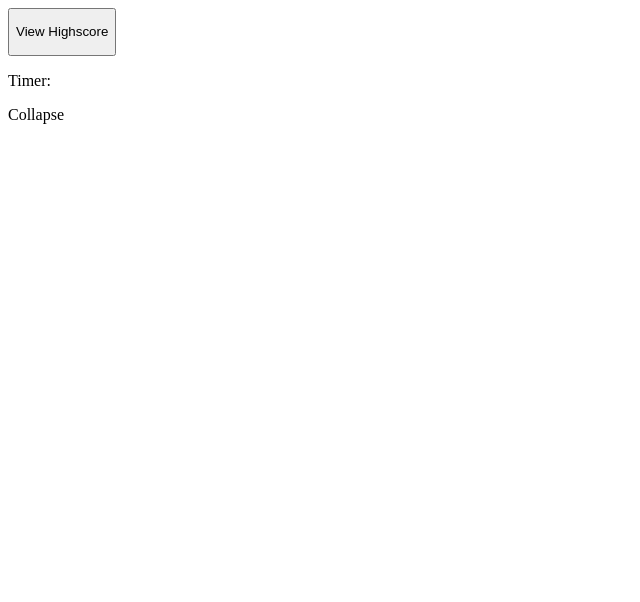
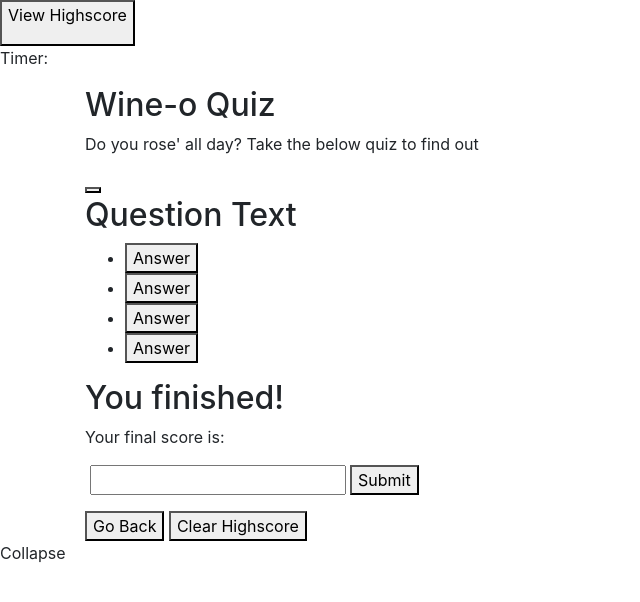
Before and after one commit to brennagood-93/wk4brennagood_codequiz, a plain HTML site: page index.html in a window 1280 px wide. Shown: the whole page, without its empty margins (0-640 px from the left). Drawn offline with nearby package versions, Linux system fonts and the light colour scheme.

Commit message:
Html page

```diff
--- a/index.html
+++ b/index.html
@@ -3,23 +3,79 @@
 <head>
     <meta charset="UTF-8">
     <meta name="viewport" content="width=device-width, initial-scale=1.0">
+    <link rel="stylesheet" href="https://stackpath.bootstrapcdn.com/bootstrap/4.5.0/css/bootstrap.min.css" integrity="sha384-9aIt2nRpC12Uk9gS9baDl411NQApFmC26EwAOH8WgZl5MYYxFfc+NcPb1dKGj7Sk" crossorigin="anonymous">
+    <link rel="stylesheet" href="style.css">
     <title>Document</title>
 </head>
 <body>
     <!-- Header with timer -->
     <header>
-        <button id = "highschore"> <p> View Highscore </p></button>
+        <button id = "highscore"> <p> View Highscore </p></button>
         <div id = "timer">
             <p> Timer: <span id="timeLeft"></span></p>
         </div>
     </header>
-    <!-- separate div for start page that changes to display hidden (display: none) when you click start -->
-    <div class=""></div>
+    <div class = "container">
+        <div class="row">
+            <section class="col-md-6">
+        <!-- separate div for start page that changes to display hidden (display: none) when you click start -->
+        <div class = "startPage" id="startPage">
+            <h2> Wine-o Quiz</h2>
+            <p> Do you rose' all day? Take the below quiz to find out</p>
+            <button class = "startButton" id = "startButton"></button>
+            <img src="" alt="" class="img-fluid">
+
+        </div>
     <!-- seperate div for question content -->
+        <div class="questionContent" id="questionPage">
+
+
+
     <!-- each question is a heading with 4 buttons beneath it
      use js to replace text in heading and buttons eath time any answer is selecten-->
-    <!-- separate dive for results page -->
+     <h2 id="questionSpace"> Question Text</h2>
+        <ul>
+            <li><button class = "answerButton" id = "answerButton"> Answer</button></li>
+            <li><button class = "answerButton" id = "answerButton"> Answer</button></li>
+            <li><button class = "answerButton" id = "answerButton"> Answer</button></li>
+            <li><button class = "answerButton" id = "answerButton"> Answer</button></li>
+
+
+        </ul>
+
+    </div>
+     <!-- separate dive for results page -->
+     <div class="resultsPage" id="resultsPage">
+        <h2> You finished!</h2>
+        <p>Your final score is: <span id = "finalScore"></span></p>
+        <form>
+            <label for="initials">
+
+            </label>
+            <input type="text" name="initials" id="initials">
+            <button>Submit</button>
+        </form>
+
+     </div>
     <!-- hiscores page -->
+        <div class ="highScoreResults" id="highScoreResults">
+            <ul>
+
+
+            </ul>
+            <button class="goBack" id="goBack">Go Back</button>
+            <button class="clearScore" id="clearScore"> Clear Highscore</button>
+            <img src="" alt="" class="img-fluid">
+        </div>
+
+            </section>
+        </div>
+    </div>
+<script src="https://code.jquery.com/jquery-3.5.1.slim.min.js" integrity="sha384-DfXdz2htPH0lsSSs5nCTpuj/zy4C+OGpamoFVy38MVBnE+IbbVYUew+OrCXaRkfj" crossorigin="anonymous"></script>
+<script src="https://cdn.jsdelivr.net/npm/popper.js@1.16.0/dist/umd/popper.min.js" integrity="sha384-Q6E9RHvbIyZFJoft+2mJbHaEWldlvI9IOYy5n3zV9zzTtmI3UksdQRVvoxMfooAo" crossorigin="anonymous"></script>
+<script src="https://stackpath.bootstrapcdn.com/bootstrap/4.5.0/js/bootstrap.min.js" integrity="sha384-OgVRvuATP1z7JjHLkuOU7Xw704+h835Lr+6QL9UvYjZE3Ipu6Tp75j7Bh/kR0JKI" crossorigin="anonymous"></script>
+</body>
+</html>
 Collapse
 
 
```
Also changed, not shown: 1 other file.
